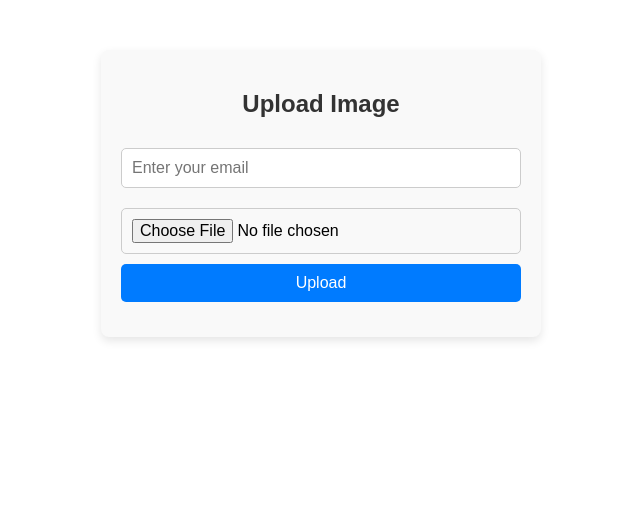
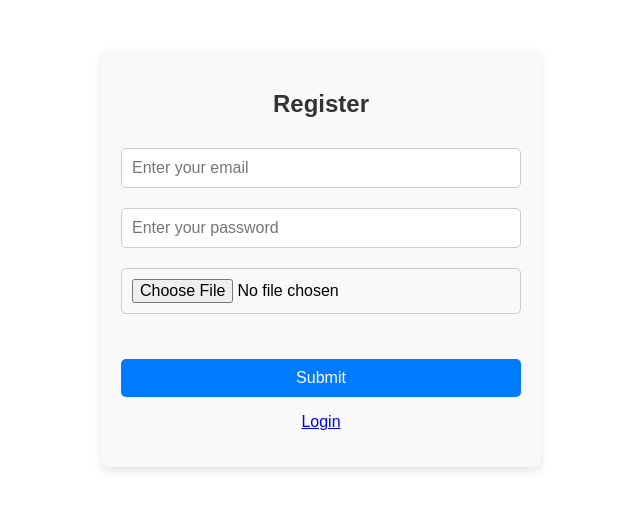
Before and after one commit to ochuluunsukh/profile-frontend, a React (Create React App) app: page /register in a window 1280 px wide. Shown: the top 510 px of the page, without its empty margins (319-959 px from the left). Built offline with nearby package versions, Linux system fonts and the light colour scheme.

Commit message:
add components

```diff
--- a/package.json
+++ b/package.json
@@ -10,6 +10,7 @@
     "axios": "^1.7.7",
     "react": "^18.3.1",
     "react-dom": "^18.3.1",
+    "react-router-dom": "^7.1.5",
     "react-scripts": "5.0.1",
     "web-vitals": "^2.1.4"
   },
--- a/src/App.css
+++ b/src/App.css
@@ -5,6 +5,69 @@
 .App-logo {
   height: 40vmin;
   pointer-events: none;
+}
+
+.main-container {
+  width: 100%;
+  max-width: 400px;
+  margin: 50px auto;
+  padding: 20px;
+  background: #f9f9f9;
+  box-shadow: 0px 4px 10px rgba(0, 0, 0, 0.1);
+  border-radius: 8px;
+  text-align: center;
+  font-family: Arial, sans-serif;
+}
+
+h2 {
+  margin-bottom: 20px;
+  font-size: 1.5em;
+  color: #333;
+}
+
+.input-field,
+.file-input {
+  width: 100%;
+  padding: 10px;
+  margin: 10px 0;
+  font-size: 1em;
+  border: 1px solid #ccc;
+  border-radius: 5px;
+  box-sizing: border-box;
+  transition: border-color 0.2s;
+}
+
+.input-field:focus,
+.file-input:focus {
+  border-color: #007bff;
+  outline: none;
+}
+
+.btn-button {
+  margin-top: 20px;
+  width: 100%;
+  padding: 10px;
+  font-size: 1em;
+  background-color: #007bff;
+  color: white;
+  border: none;
+  border-radius: 5px;
+  cursor: pointer;
+  transition: background-color 0.3s;
+}
+
+.btn-button:hover {
+  background-color: #0056b3;
+}
+
+.message {
+  margin-top: 15px;
+  font-size: 0.9em;
+  color: #555;
+}
+
+.preview-image {
+  max-width: 100%;
 }
 
 @media (prefers-reduced-motion: no-preference) {
--- a/src/App.js
+++ b/src/App.js
@@ -1,11 +1,58 @@
 import './App.css';
-import ImageUploader from './ImageLoader';
+
+import { BrowserRouter as Router, Route, Routes, Navigate } from "react-router-dom";
+import { useState, createContext, useContext, useEffect } from "react";
+import Register from "./pages/Register";
+import Login from "./pages/Login";
+import Profile from "./pages/Profile";
+import Home from "./pages/Home";
+
+const AuthContext = createContext();
+
+const AuthProvider = ({ children }) => {
+  const [user, setUser] = useState(null);
+
+  useEffect(() => {
+    const storedUser = localStorage.getItem("user");
+    if (storedUser) {
+      setUser(JSON.parse(storedUser));
+    }
+  }, []);
+
+  const login = (userData) => {
+    setUser(userData);
+    localStorage.setItem("user", JSON.stringify(userData));
+  };
+
+  const logout = () => {
+    setUser(null);
+    localStorage.removeItem("user");
+  };
+
+  return (
+    <AuthContext.Provider value={{ user, login, logout }}>
+      {children}
+    </AuthContext.Provider>
+  );
+};
+
+const PrivateRoute = ({ element }) => {
+  const { user } = useContext(AuthContext);
+  return user ? element : <Navigate to="/login" />;
+};
 
 function App() {
   return (
-    <div className="App">
-      <ImageUploader/>
-    </div>
+    <AuthProvider>
+      <Router>
+        <Routes>
+          <Route path="/" element={<Home />} />
+          <Route path="/register" element={<Register />} />
+          <Route path="/login" element={<Login />} />
+          <Route path="/profile" element={<PrivateRoute element={<Profile />} />} />
+        </Routes>
+      </Router>
+    </AuthProvider>
   );
 }
 
--- a/src/ImageLoader.css
+++ /dev/null
@@ -1,57 +0,0 @@
-.upload-container {
-  width: 100%;
-  max-width: 400px;
-  margin: 50px auto;
-  padding: 20px;
-  background: #f9f9f9;
-  box-shadow: 0px 4px 10px rgba(0, 0, 0, 0.1);
-  border-radius: 8px;
-  text-align: center;
-  font-family: Arial, sans-serif;
-}
-
-h2 {
-  margin-bottom: 20px;
-  font-size: 1.5em;
-  color: #333;
-}
-
-.input-field,
-.file-input {
-  width: 100%;
-  padding: 10px;
-  margin: 10px 0;
-  font-size: 1em;
-  border: 1px solid #ccc;
-  border-radius: 5px;
-  box-sizing: border-box;
-  transition: border-color 0.2s;
-}
-
-.input-field:focus,
-.file-input:focus {
-  border-color: #007bff;
-  outline: none;
-}
-
-.upload-button {
-  width: 100%;
-  padding: 10px;
-  font-size: 1em;
-  background-color: #007bff;
-  color: white;
-  border: none;
-  border-radius: 5px;
-  cursor: pointer;
-  transition: background-color 0.3s;
-}
-
-.upload-button:hover {
-  background-color: #0056b3;
-}
-
-.message {
-  margin-top: 15px;
-  font-size: 0.9em;
-  color: #555;
-}
--- /dev/null
+++ b/src/pages/Home.js
@@ -0,0 +1,17 @@
+import React from "react";
+import { Link } from "react-router-dom";
+
+const Home = () => {
+  return (
+    <div class="main-container">
+      <h2>Welcome</h2>
+      <div>
+        <Link to="/register">Register</Link>
+        <p></p>
+        <Link to="/login">Login</Link>
+      </div>
+    </div>
+  );
+};
+
+export default Home;
--- /dev/null
+++ b/src/pages/Login.js
@@ -0,0 +1,73 @@
+import React, { useState } from 'react';
+import { Link } from "react-router-dom";
+import axios from 'axios';
+
+const Login = () => {
+  const [email, setEmail] = useState('');
+  const [pass, setPass] = useState('');
+  const [message, setMessage] = useState('');
+
+//   const handleFileChange = (e) => {
+//     setFile(e.target.files[0]);
+//   };
+
+  const handleSubmit = async () => {
+    // if (!file || !email) {
+    //   setMessage('Please select a file and enter your email.');
+    //   return;
+    // }
+
+    try {
+    //   const filename = encodeURIComponent(file.name);
+    //   const contentType = file.type;
+
+      // Send POST request to API Gateway
+    //   const response = await axios.post(
+    //     '?',
+    //     { filename, contentType, email }
+    //   );
+
+    //   const { uploadURL } = response.data;
+    //   console.log(uploadURL, response.data);
+    //   // Upload the file to S3 using the pre-signed URL
+    //   await axios.put(uploadURL, file, {
+    //     headers: { 'Content-Type': file.type },
+    //   });
+
+      setMessage('successful!');
+
+
+    } catch (error) {
+      console.error('Error uploading file:', error);
+      setMessage('Upload failed. Please try again.');
+    }
+  };
+
+  return (
+    <div class="main-container">
+      <h2>Login</h2>
+      <input
+        type="email"
+        placeholder="Enter your email"
+        value={email}
+        onChange={(e) => setEmail(e.target.value)}
+        class="input-field"
+      />
+      <input
+        type="password"
+        placeholder="Enter your password"
+        value={pass}
+        onChange={(e) => setPass(e.target.value)}
+        class="input-field"
+      />
+
+      <p class="message">{message}</p>
+
+      <button onClick={handleSubmit} class="btn-button">Login</button>
+
+      <p><Link to="/register">Register</Link></p>
+    </div>
+  );
+};
+
+export default Login;
--- /dev/null
+++ b/src/pages/Profile.js
@@ -0,0 +1,59 @@
+import React, { useState } from 'react';
+import { Link } from "react-router-dom";
+
+const Profile = () => {
+    const [file, setFile] = useState(null);
+    const [image, setImage] = useState(null)
+    const [email, setEmail] = useState('');
+    const [pass, setPass] = useState('');
+    const [message, setMessage] = useState('');
+
+    const handleFileChange = (e) => {
+        setFile(e.target.files[0]);
+        if (e.target.files && e.target.files[0]) {
+            setImage(URL.createObjectURL(e.target.files[0]));
+        }
+    };
+
+    const handleUpload = async () => {}
+
+    const handleLogout = (e) => {
+        e.preventDefault();
+    }
+
+    return (
+        <div class="main-container">
+            <h2>My Profile</h2>
+            <input
+                type="email"
+                placeholder="Enter your email"
+                value={email}
+                onChange={(e) => setEmail(e.target.value)}
+                class="input-field"
+            />
+            <input
+                type="password"
+                placeholder="Enter your password"
+                value={pass}
+                onChange={(e) => setPass(e.target.value)}
+                class="input-field"
+            />
+
+            <input type="file" onChange={handleFileChange} class="file-input"/>
+
+            {image ? (
+                <img class="preview-image" src={image} />
+            ) : (
+                <div></div>
+            )}
+
+            <p class="message">{message}</p>
+
+            <button onClick={handleUpload} class="btn-button">Update</button>
+
+            <p><Link to="/login" onClick={handleLogout}>Logout</Link></p>
+        </div>
+    )
+}
+
+export default Profile;
--- a/src/ImageLoader.js
+++ b/src/pages/Register.js
@@ -1,14 +1,19 @@
 import React, { useState } from 'react';
+import { Link } from "react-router-dom";
 import axios from 'axios';
-import "./ImageLoader.css";
 
-const ImageUploader = () => {
+const Register = () => {
   const [file, setFile] = useState(null);
+  const [image, setImage] = useState(null)
   const [email, setEmail] = useState('');
+  const [pass, setPass] = useState('');
   const [message, setMessage] = useState('');
 
   const handleFileChange = (e) => {
     setFile(e.target.files[0]);
+    if (e.target.files && e.target.files[0]) {
+      setImage(URL.createObjectURL(e.target.files[0]));
+    }
   };
 
   const handleUpload = async () => {
@@ -23,19 +28,19 @@ const ImageUploader = () => {
 
       // Send POST request to API Gateway
       const response = await axios.post(
-        'https://tvf2ji6ap7.execute-api.us-east-1.amazonaws.com/prod/upload',
+        '?',
         { filename, contentType, email }
       );
 
       const { uploadURL } = response.data;
       console.log(uploadURL, response.data);
+
       // Upload the file to S3 using the pre-signed URL
       await axios.put(uploadURL, file, {
         headers: { 'Content-Type': file.type },
       });
 
       setMessage('Upload successful!');
-
 
     } catch (error) {
       console.error('Error uploading file:', error);
@@ -44,8 +49,8 @@ const ImageUploader = () => {
   };
 
   return (
-    <div class="upload-container">
-      <h2>Upload Image</h2>
+    <div class="main-container">
+      <h2>Register</h2>
       <input
         type="email"
         placeholder="Enter your email"
@@ -53,11 +58,29 @@ const ImageUploader = () => {
         onChange={(e) => setEmail(e.target.value)}
         class="input-field"
       />
+      <input
+        type="password"
+        placeholder="Enter your password"
+        value={pass}
+        onChange={(e) => setPass(e.target.value)}
+        class="input-field"
+      />
+
       <input type="file" onChange={handleFileChange} class="file-input"/>
-      <button onClick={handleUpload} class="upload-button">Upload</button>
+
+      {image ? (
+        <img class="preview-image" src={image} />
+      ) : (
+        <div></div>
+      )}
+
       <p class="message">{message}</p>
+
+      <button onClick={handleUpload} class="btn-button">Submit</button>
+
+      <p><Link to="/login">Login</Link></p>
     </div>
   );
 };
 
-export default ImageUploader;
+export default Register;
```
